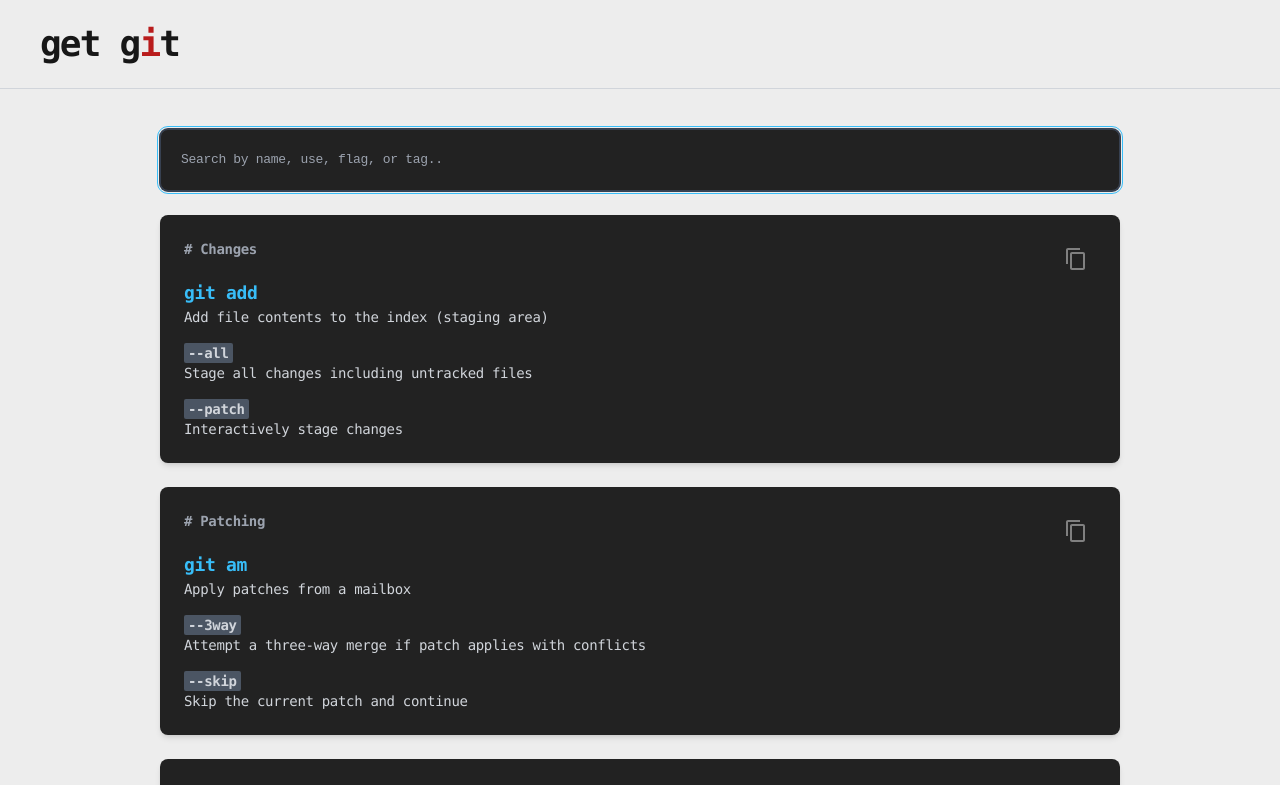
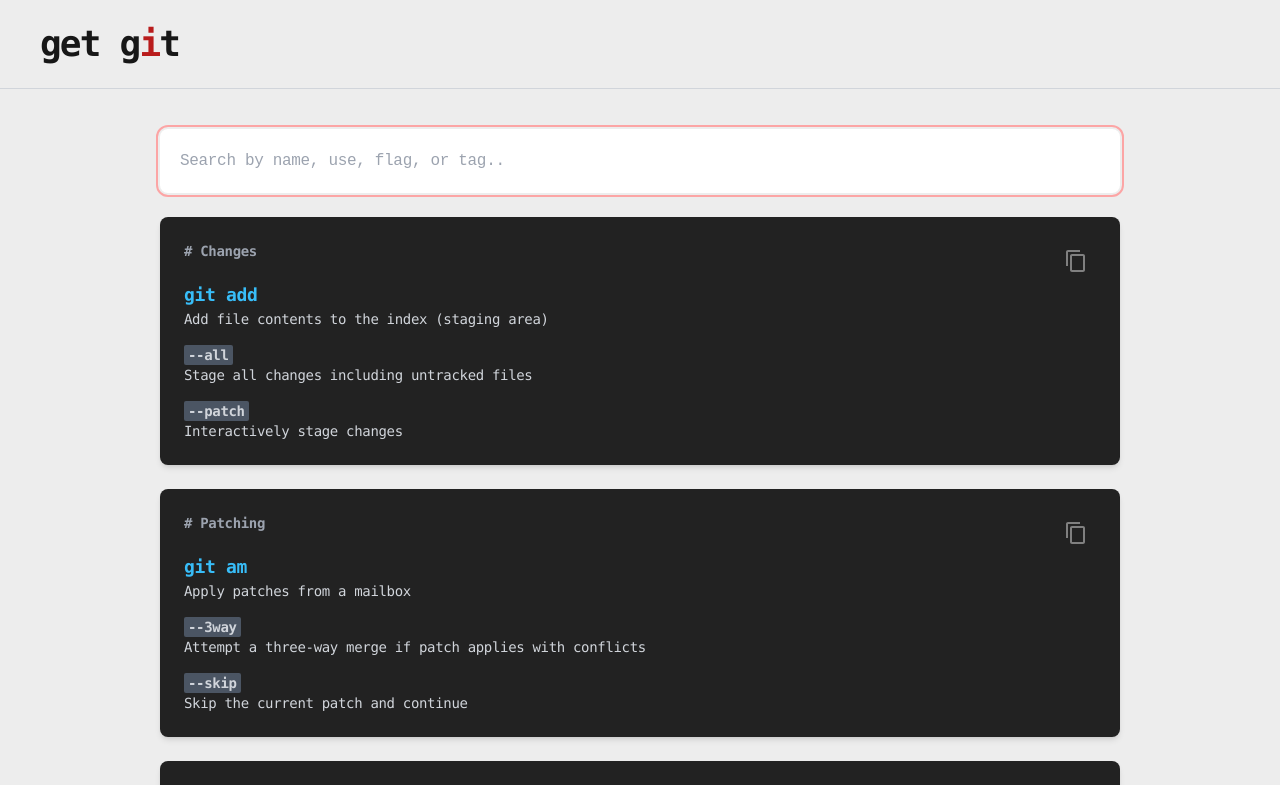
Before and after one commit to islamCodehood/get-git, a Next.js app: page / in a window 1280 px wide. Shown: the top 785 px of the page. Built offline with nearby package versions, Linux system fonts and the light colour scheme.

Commit message:
Refactor search component styles

```diff
--- a/app/components/search/search.component.tsx
+++ b/app/components/search/search.component.tsx
@@ -8,9 +8,9 @@ const Search = ({
 			<input
 				type='text'
 				placeholder='Search by name, use, flag, or tag..'
-				className='bg-[#222] border border-gray-700 rounded-lg p-5
-        text-gray-400 w-full focus:ring-1 focus:ring-gray-700
-          focus-visible:outline-none focus-visible:outline-sky-400 focus-visible:outline-1 focus:outline-1'
+				className='dark:bg-[#222]  rounded-lg p-5
+        w-full focus:ring-none focus-border-none text-base
+          focus-visible:outline-none focus-visible:outline-red-300 focus-visible:outline-2 focus:outline-2'
 				autoFocus
 				onChange={(e: React.ChangeEvent<HTMLInputElement>) =>
 					handleSearch(e.target.value)
```
